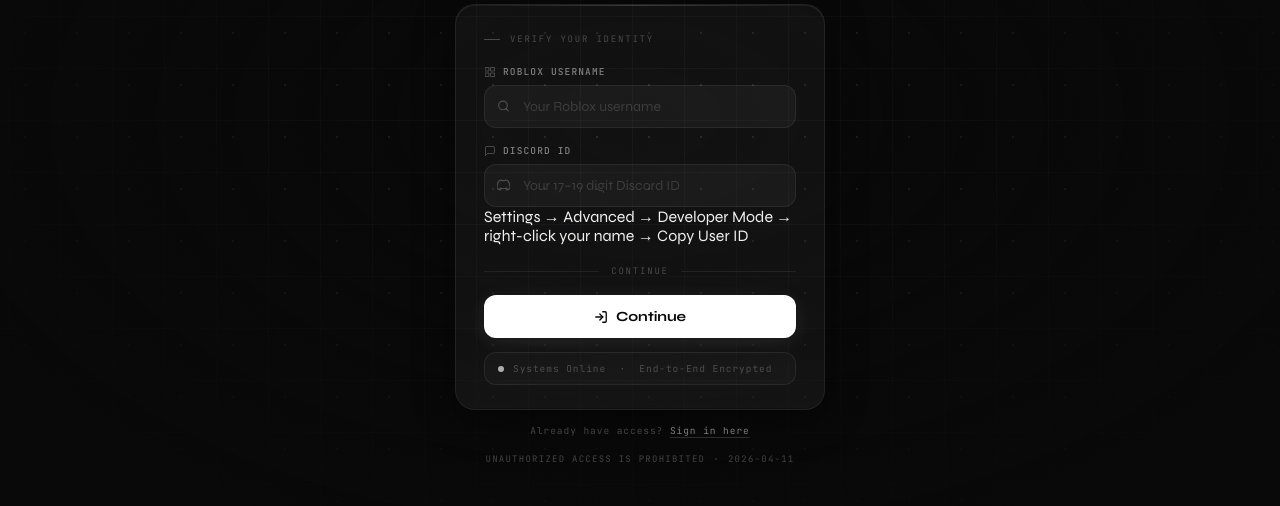
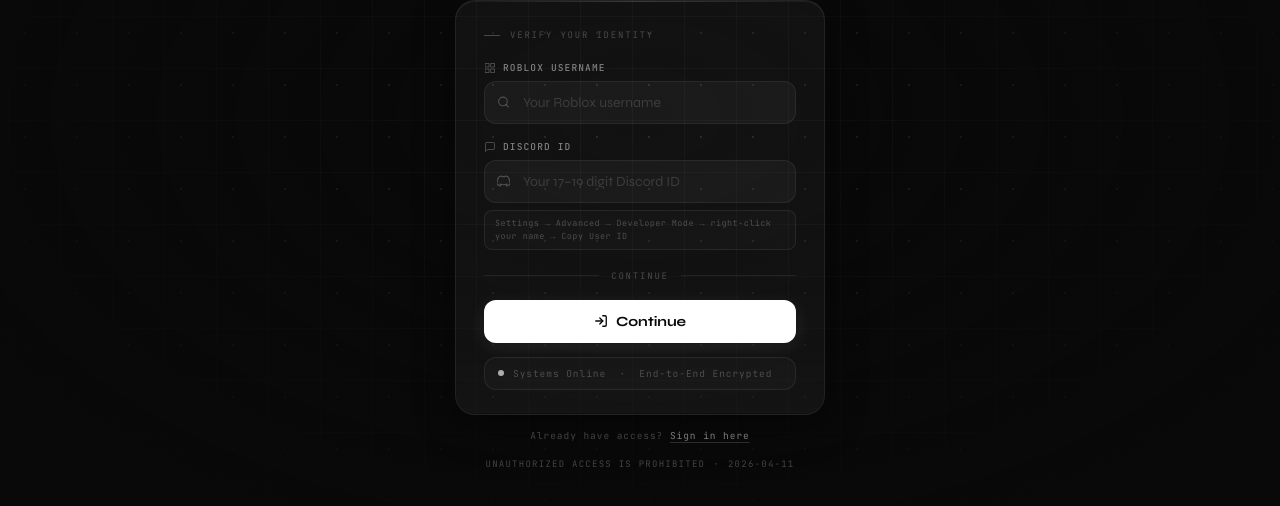
Before and after one commit to Donttrip50/Testin, a plain HTML site: page index.html in a window 1280 px wide. Shown: the part 252-758 px from the top of the page. Drawn offline with Linux system fonts and the light colour scheme.

Commit message:
Update style.css

```diff
--- a/style.css
+++ b/style.css
@@ -267,6 +267,19 @@
   opacity: 0; transition: opacity 0.22s var(--ease-io);
 }
 .char-counter.visible { opacity: 1; }
+
+/* ── Field hint ── */
+.field-hint {
+  margin-top: 7px;
+  font-family: 'JetBrains Mono', monospace;
+  font-size: 8.5px; line-height: 1.5;
+  letter-spacing: 0.05em;
+  color: var(--text-faint);
+  padding: 6px 10px;
+  background: rgba(255,255,255,0.02);
+  border: 1px solid var(--border);
+  border-radius: var(--radius-xs);
+}
 
 /* ── Error ── */
 .error-msg {
```
